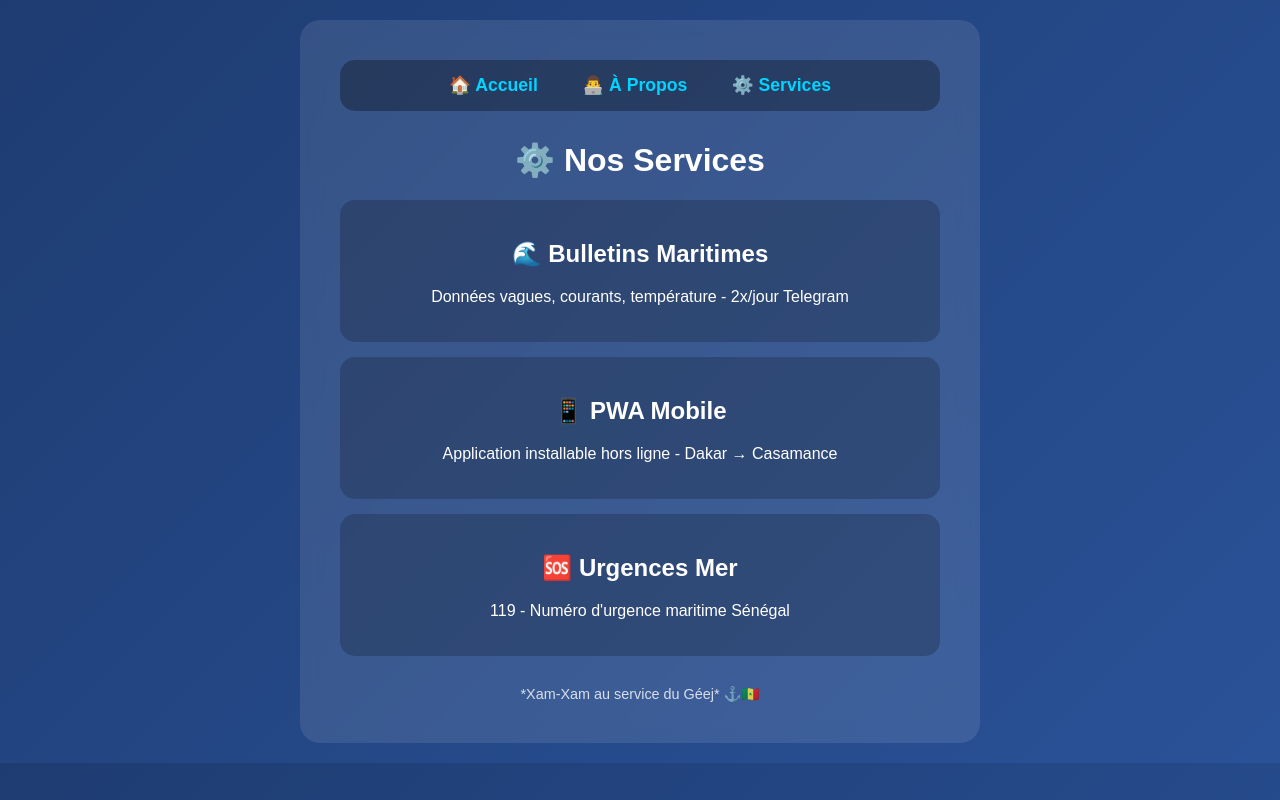
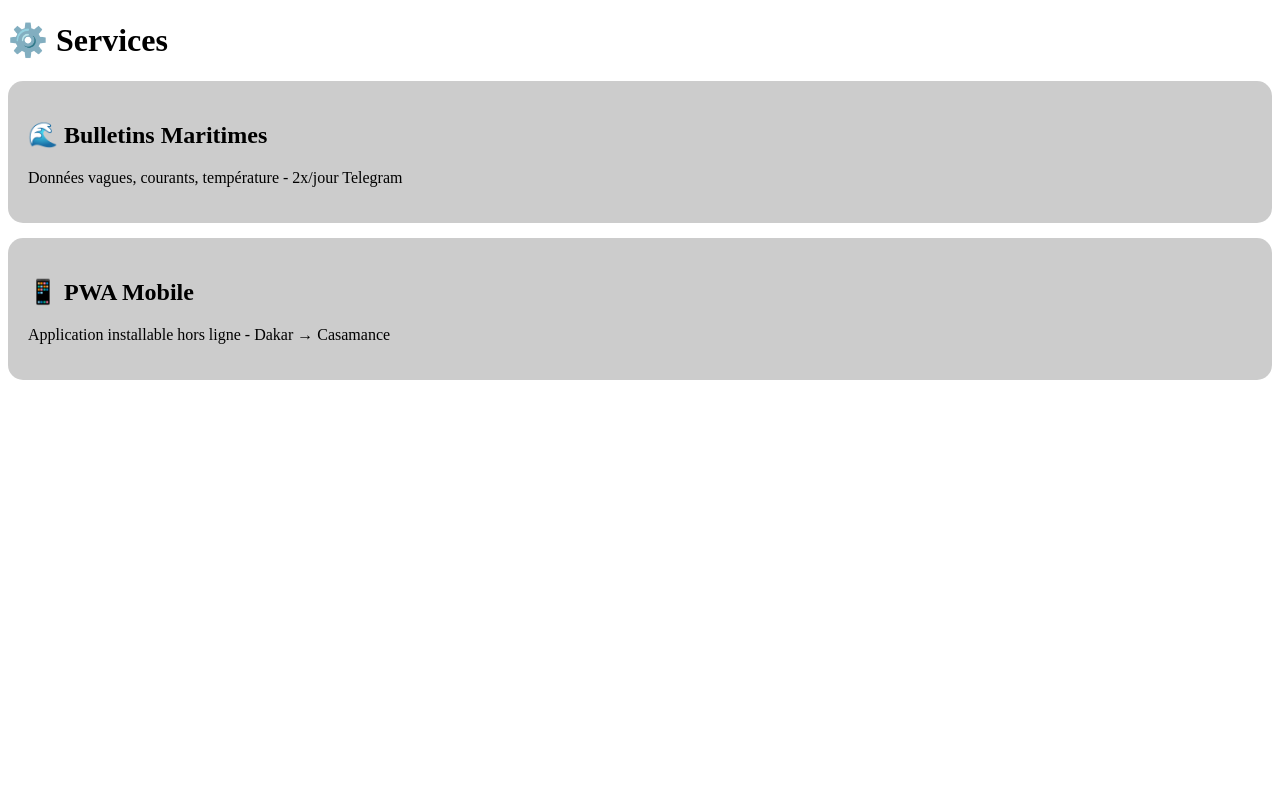
Before and after one commit to Doundou969/sunu-blue-tech, a Flask app: page /services in a window 1280 px wide. Run offline with Flask 3, Linux system fonts and the light colour scheme.

Commit message:
Update services.html

```diff
--- a/templates/services.html
+++ b/templates/services.html
@@ -1,50 +1,14 @@
 <!DOCTYPE html>
 <html lang="fr">
-<head>
-    <meta charset="UTF-8">
-    <meta name="viewport" content="width=device-width, initial-scale=1.0">
-    <title>Services - Sunu Blue Tech</title>
-    <link rel="manifest" href="/static/manifest.json">
-    <style>
-        body { font-family: Arial, sans-serif; margin: 0; padding: 20px;
-            background: linear-gradient(135deg, #1e3c72 0%, #2a5298 100%);
-            color: white; text-align: center; }
-        .container { max-width: 600px; margin: 0 auto;
-            background: rgba(255,255,255,0.1); padding: 40px;
-            border-radius: 20px; backdrop-filter: blur(10px); }
-        nav { background: rgba(0,0,0,0.3); padding: 15px; border-radius: 15px; margin-bottom: 30px; }
-        nav a { color: #00d4ff; text-decoration: none; margin: 0 20px; font-weight: bold; font-size: 1.1em; }
-        nav a:hover { color: white; }
-        .service { background: rgba(0,0,0,0.2); padding: 20px; margin: 15px 0; border-radius: 15px; }
-    </style>
-</head>
-<body>
-    <div class="container">
-        <nav>
-            <a href="/">🏠 Accueil</a>
-            <a href="/about">👨‍💻 À Propos</a>
-            <a href="/services">⚙️ Services</a>
-        </nav>
-        <h1>⚙️ Nos Services</h1>
-
-        <div class="service">
+<!-- Même structure que about.html mais avec services -->
+<h1>⚙️ Services</h1>
+<div>
+    <div style="background:rgba(0,0,0,0.2);padding:20px;margin:15px 0;border-radius:15px;">
         <h2>🌊 Bulletins Maritimes</h2>
         <p>Données vagues, courants, température - 2x/jour Telegram</p>
     </div>
-
-        <div class="service">
+    <div style="background:rgba(0,0,0,0.2);padding:20px;margin:15px 0;border-radius:15px;">
         <h2>📱 PWA Mobile</h2>
         <p>Application installable hors ligne - Dakar → Casamance</p>
     </div>
-
-        <div class="service">
-            <h2>🆘 Urgences Mer</h2>
-            <p>119 - Numéro d'urgence maritime Sénégal</p>
 </div>
-
-        <div style="margin-top: 30px; font-size: 0.9em; opacity: 0.8;">
-            *Xam-Xam au service du Géej* ⚓🇸🇳
-        </div>
-    </div>
-</body>
-</html>
```
Lines whose indentation alone changed are shown as unchanged.
